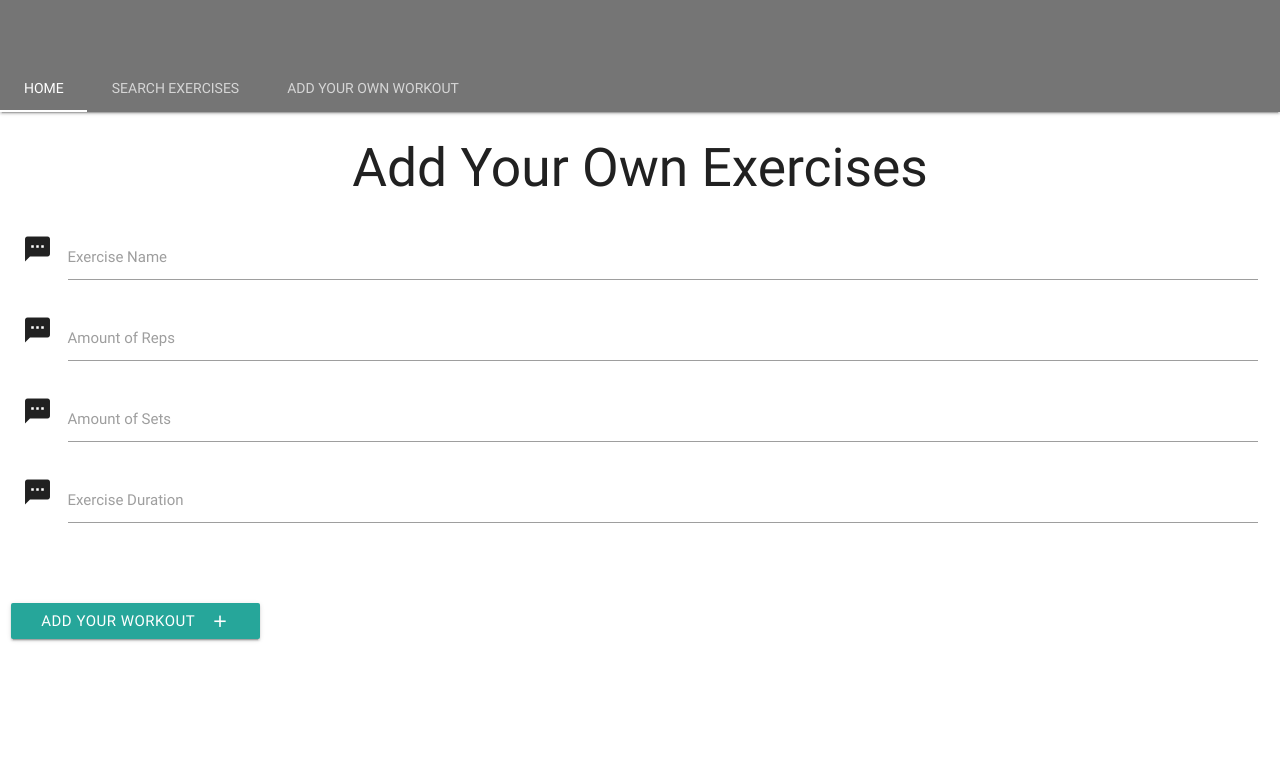
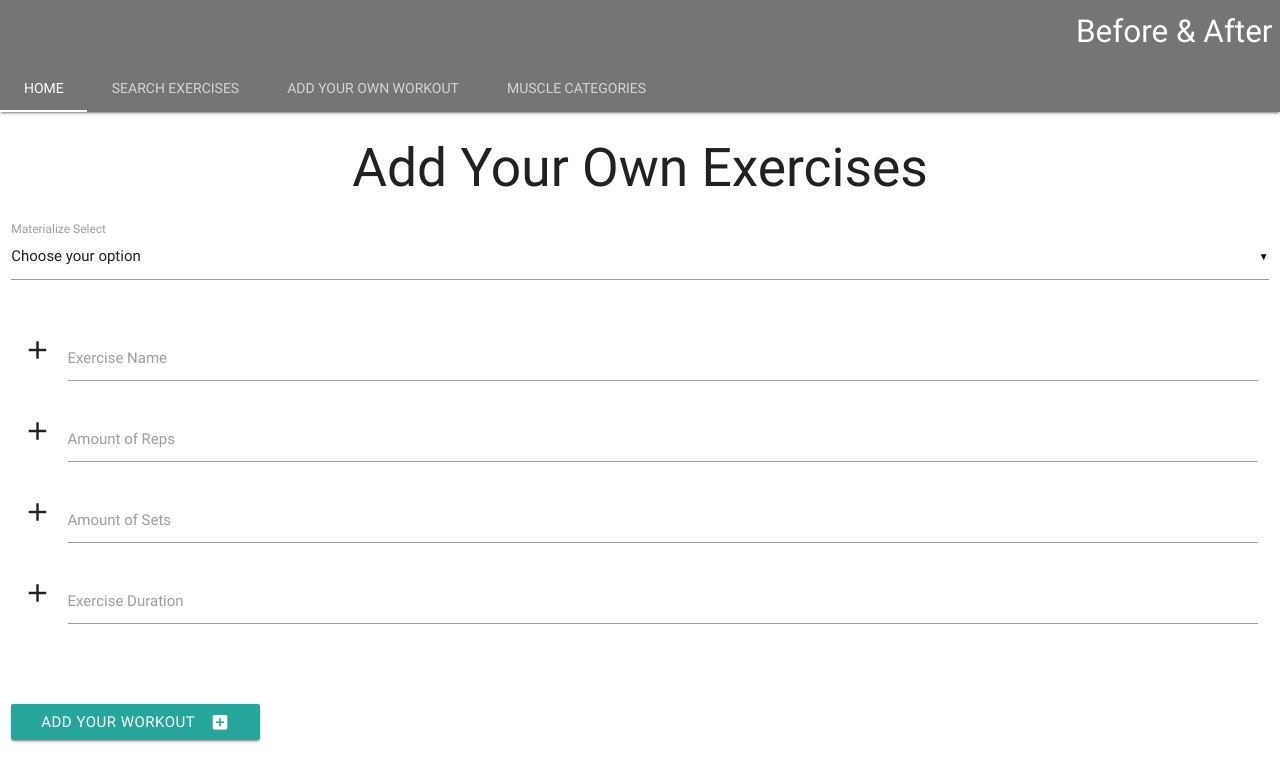
Before and after one commit to aliciarawlings/data_centric_milestone, a Flask app: page /add_exercise in a window 1280 px wide. Shown: the top 782 px of the page. Run offline with Flask 2, Linux system fonts and the light colour scheme; data that the repository does not hold is empty; some libraries are stand-ins or nearby versions.

Commit message:
added a category select option to form and connected it to corresponding collection in mongodb

```diff
--- a/app.py
+++ b/app.py
@@ -19,15 +19,19 @@ mongo= PyMongo(app)
 
 
 
+@app.route('/')
+@app.route('/index_page')
+def index_page():
+    return render_template('index.html')
 
-@app.route('/')
+
 @app.route('/get_exercises')
 def get_exercises():
     return render_template('exercises.html', exercises=mongo.db.exercises.find())
 
 @app.route('/add_exercise')
 def add_exercise():
-    return render_template('add_exercise.html', exercises=mongo.db.exercises.find())
+    return render_template('add_exercise.html', muscle_categories=mongo.db.muscle_categories.find())
 
 
 
@@ -38,10 +42,6 @@ def insert_exercise():
     return redirect(url_for('get_exercises'))
 
 
-@app.route('/index_page')
-def index_page():
-    return render_template('index.html')
-
 
 
 
--- a/templates/add_exercise.html
+++ b/templates/add_exercise.html
@@ -3,30 +3,42 @@
 
 <h2> Add Your Own Exercises </h2>
 <form action="{{url_for('insert_exercise') }}" method="POST" class="col s12">
+<div class="row">
+<div class="input-field col s12">
+    <select id ="muscle_categories" name="muscle_categories">
+      <option value="" disabled selected>Choose your option</option>
+      {% for muscles in muscle_categories %}
+        <option value="{{ muscles.muscle_category}}">{{ muscles.muscle_category}}</option>
+      {% endfor %}
+    </select>
+    <label>Materialize Select</label>
+  </div>
+  </div>
+
  <div class="row">
     <div class="col s12">
       <div class="row">
         <div class="input-field col s12"  id="add_more">
-          <i class="material-icons prefix">textsms</i>
+          <i class="material-icons prefix">add</i>
           <input type="text" id="exercise_type" name="exerise_type">
           <label for="autocomplete-input">Exercise Name</label>
         </div>
           <div class="row">
         <div class="input-field col s12">
-          <i class="material-icons prefix">textsms</i>
+          <i class="material-icons prefix">add</i>
           <input type="text" id="amount_of_reps"  name="amount_of_reps"class="autocomplete">
           <label for="autocomplete-input">Amount of Reps</label>
         </div>
           <div class="row">
         <div class="input-field col s12">
-          <i class="material-icons prefix">textsms</i>
+          <i class="material-icons prefix">add</i>
           <input type="text" id="amount_of_sets" name="amount_of_sets" class="autocomplete">
           <label for="autocomplete-input">Amount of Sets</label>
         </div>
           <div class="row">
         <div class="input-field col s12">
-          <i class="material-icons prefix">textsms</i>
-          <input type="text" id="exercise_duration"name="exercise_duration" class="autocomplete">
+          <i class="material-icons prefix">add</i>
+          <input type="text" id="exercise_duration"name= class="autocomplete">
           <label for="autocomplete-input">Exercise Duration</label>
 
         </div>
@@ -34,7 +46,7 @@
     </div>
   </div>
     <button class="btn waves-effect waves-light" type="submit" name="action">Add Your Workout
-      <i class="material-icons right">add</i>
+      <i class="material-icons right">add_box</i>
     </button>
   </form>
 
--- a/templates/base.html
+++ b/templates/base.html
@@ -13,13 +13,14 @@
 
   <nav class="nav-extended grey darken-1">
     <div class="nav-wrapper">
-      <a href="#" class="brand-logo center-align"></a>
+      <a href="#" class="brand-logo right">Before & After</a>
     </div>
     <div class="nav-content">
       <ul class="tabs tabs-transparent">
-         <li class="tab"><a href="#">Home</a></li>
-        <li class="tab"><a href="{{ url_for ('get_exercises')}}">Search Exercises</a></li>
-       <li class="tab"><a href="{{ url_for ('add_exercise')}}">Add Your own Workout</a></li>
+         <li class="tab"><a href="{{url_for,('index_page')}}">Home</a></li>
+        <li class="tab"><a href="{{url_for,('get_exercises')}}">Search Exercises</a></li>
+       <li class="tab"><a href="{{url_for,('add_exercise')}}">Add Your own Workout</a></li>
+       <li class="tab"><a href="#">Muscle Categories</a></li>
       </ul>
     </div>
   </nav>
@@ -29,10 +30,17 @@
 </header>
     {% block content %}
     {% endblock %}
-
-
     <script src="https://cdnjs.cloudflare.com/ajax/libs/jquery/3.2.1/jquery.min.js"></script>
     <script src="https://cdnjs.cloudflare.com/ajax/libs/materialize/0.100.2/js/materialize.min.js"></script>
+
+    <script type="text/javascript">
+       $(document).ready(function() {
+            $('.collapsible').collapsible();
+            $('select').material_select();
+        });
+
+    </script>
+
 </body>
 
 </html>
```
